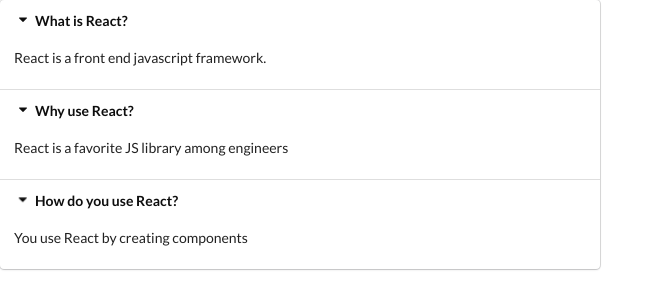
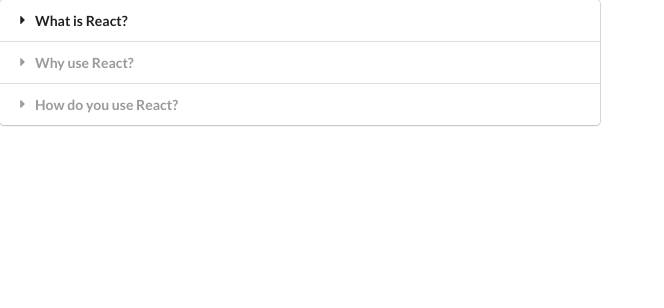
Before and after one commit to tugaykocaoglu/widgets, a React (Create React App) app: page / in a window 1280 px wide. Shown: the top 308 px of the page, without its empty margins (0-664 px from the left). Built offline with nearby package versions, Linux system fonts and the light colour scheme.

Commit message:
Adding accordion functionality.
When click to title, opens the content and the other contents will be collapsed.

```diff
--- a/src/components/Accordion.js
+++ b/src/components/Accordion.js
@@ -1,14 +1,22 @@
-import React from 'react';
+import React, { useState } from 'react';
 
 const Accordion = ({ items }) => {
-  const renderedItems = items.map((item) => {
+  const [activeIndex, setActiveIndex] = useState(null);
+
+  const onTitleClick = (index) => {
+    setActiveIndex(index);
+  };
+
+  const renderedItems = items.map((item, index) => {
+    const active = index === activeIndex ? 'active' : '';
+
     return (
       <React.Fragment key={item.title}>
-        <div className="title active">
+        <div className={`title ${active}`} onClick={() => onTitleClick(index)}>
           <i className="dropdown icon"></i>
           {item.title}
         </div>
-        <div className="content active">
+        <div className={`content ${active}`}>
           <p>{item.content}</p>
         </div>
       </React.Fragment>
```
